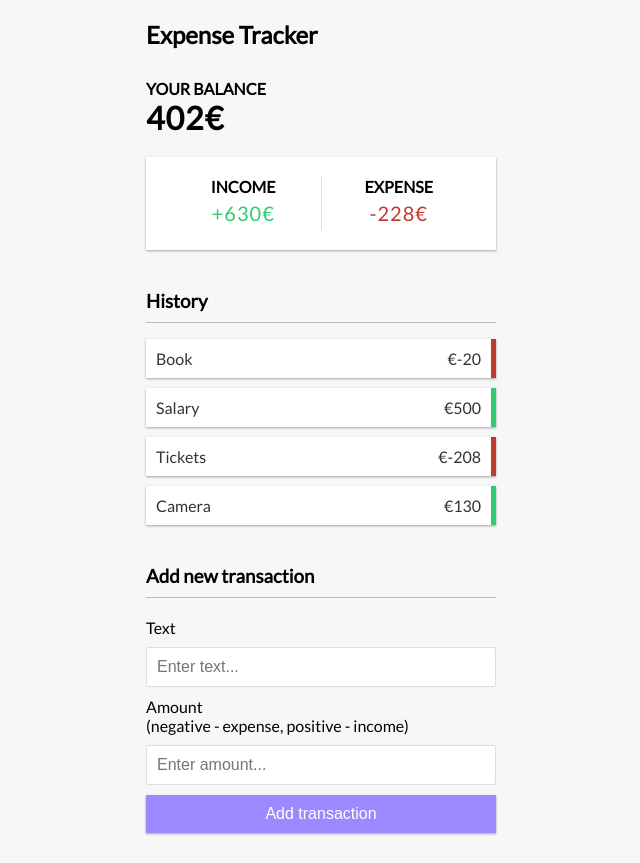
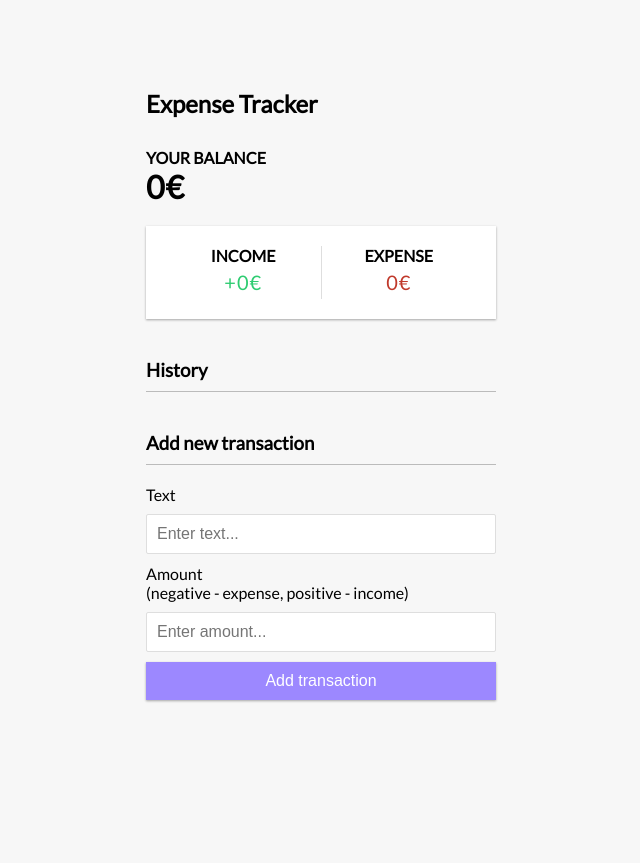
Before and after one commit to katherinebl/vue-expense-tracker, a Vue app: page / in a window 1280 px wide. Shown: the whole page, without its empty margins (319-959 px from the left). After the commit the page ends 800 px from the top, so only its background shows below. Built offline with nearby package versions, Linux system fonts and the light colour scheme.

Commit message:
Added functionality to save transactions in localStorage

```diff
--- a/src/App.vue
+++ b/src/App.vue
@@ -15,18 +15,21 @@
   import TransactionList from './components/TransactionList.vue'
   import AddTransaction from './components/AddTransaction.vue'
 
-  import { ref, computed  } from 'vue'
+  import { ref, computed, onMounted  } from 'vue'
 
   import { useToast } from "vue-toastification";
 
   const toast = useToast()
 
-  const transactions = ref([
-      { id: 1, text: 'Book', amount: -20 },
-      { id: 2, text: 'Salary', amount: 500 },
-      { id: 3, text: 'Tickets', amount: -208 },
-      { id: 4, text: 'Camera', amount: 130 },
-  ])
+  const transactions = ref([])
+
+  onMounted(() => {
+    const savedTransactions = JSON.parse(localStorage.getItem("transactions"))
+
+    if(savedTransactions) {
+      transactions.value = savedTransactions
+    }
+  })
 
   //Get total
   const total = computed(() => {
@@ -61,6 +64,8 @@
       amount: parseInt(transactionData.amount)
     })
 
+    saveTransactionsInLS()
+
     toast.success('Trasaction added!')
   }
 
@@ -72,6 +77,13 @@
   const handleTransactionDeleted = (id) => {
     transactions.value = transactions.value.filter(transaction => transaction.id !== id)
 
+    saveTransactionsInLS()
+
     toast.success('Trasaction deleted!')
   }
+
+  //Save in LocalStorage
+  const saveTransactionsInLS = () => {
+    localStorage.setItem('transactions', JSON.stringify(transactions.value))
+  }
 </script>
```
